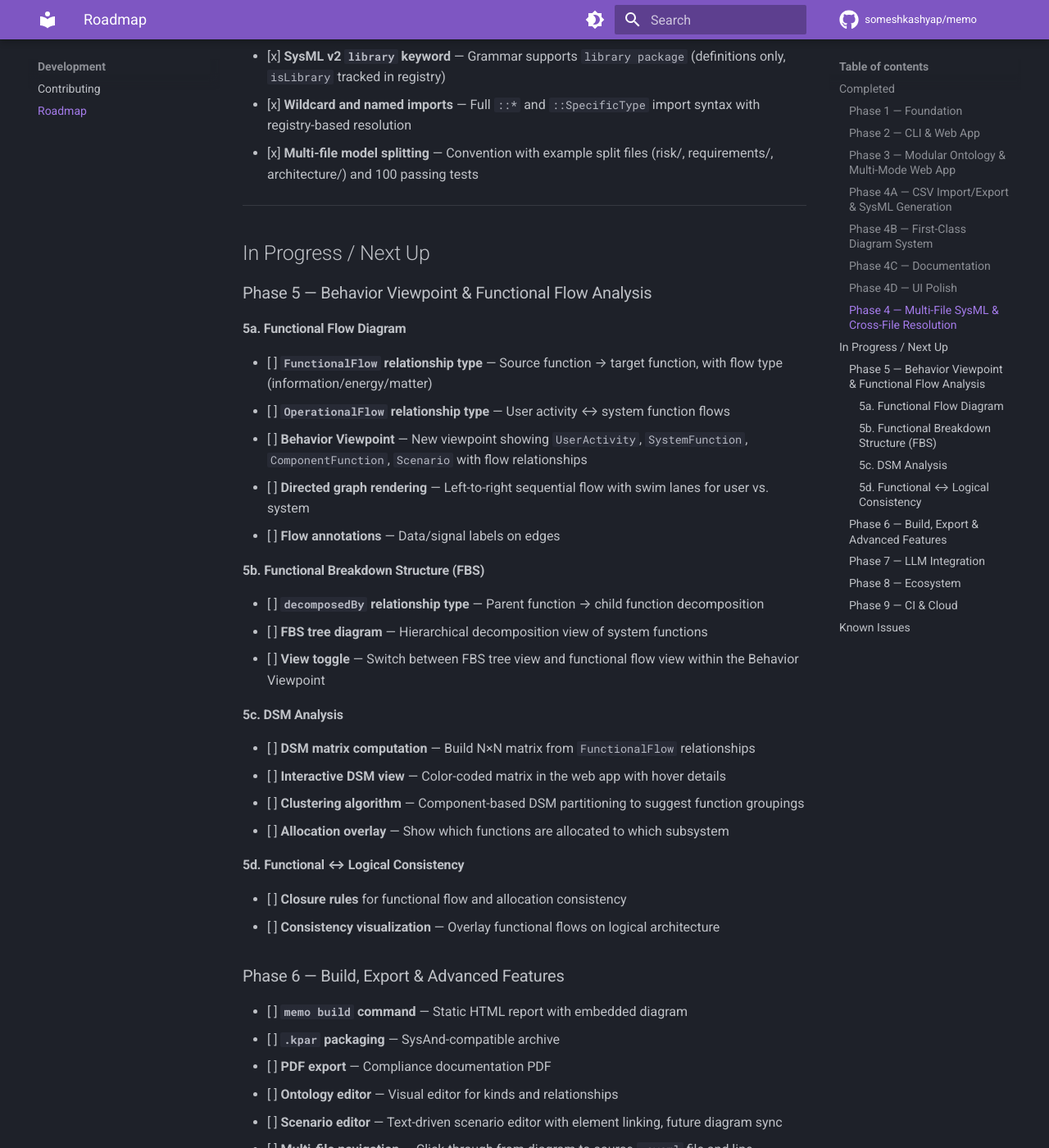
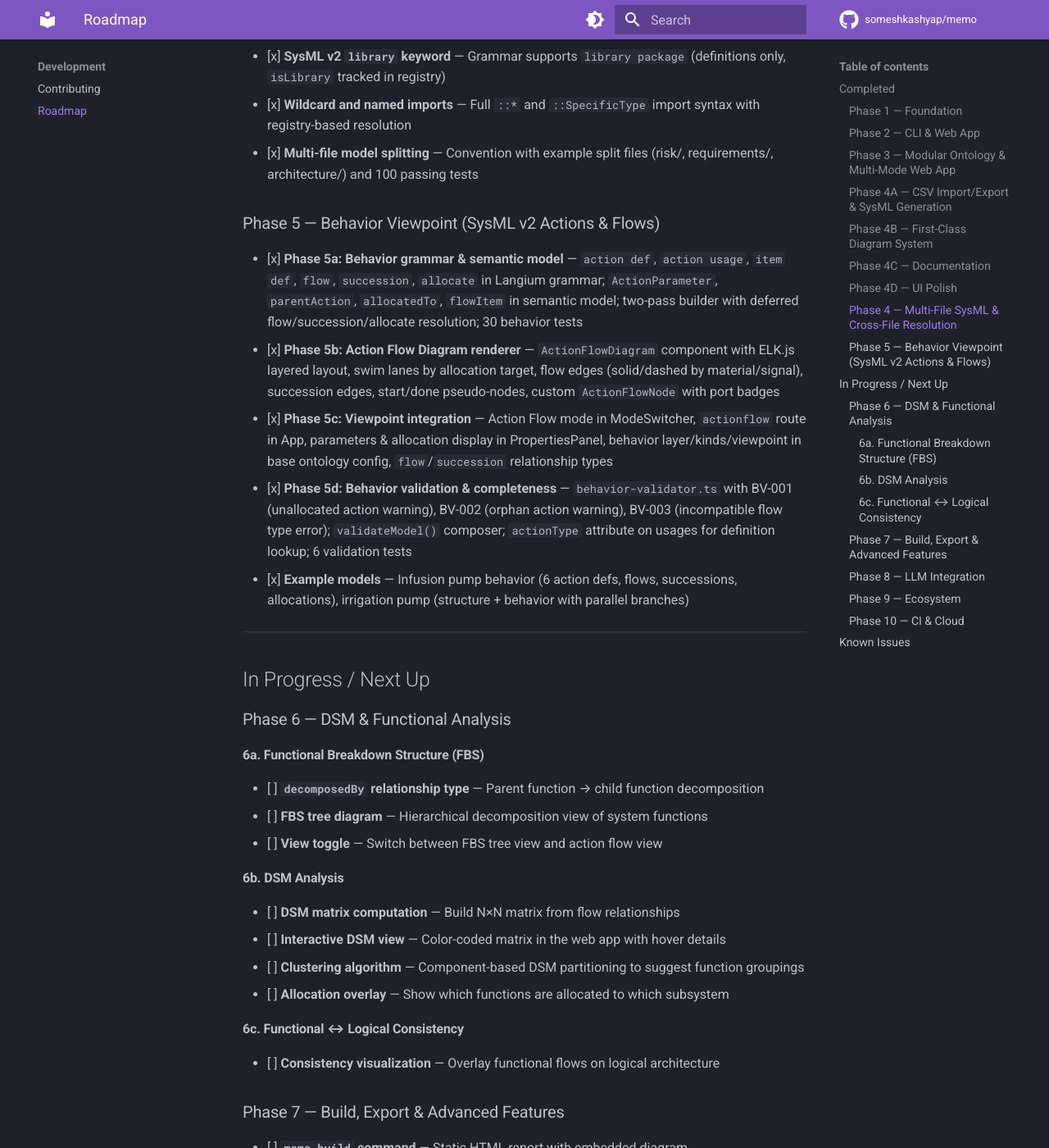
Before and after one commit to memoarchitect/memo-architect, an MkDocs documentation site: the page built from docs/development/roadmap.md, in a window 1280 px wide and 1400 px high, scrolled down 3608 px. Shown: the whole window at 82% size. Built offline with MkDocs 1.6.1 and Material for MkDocs 9.7.7, drawn with Linux system fonts in a browser that asks for light colours; comment, search, counter and statistics services are not loaded; some of the changed text lies outside the part shown.

Commit message:
docs: update roadmap — Phase 5 (Behavior Viewpoint) complete
Move Phase 5 to completed section with detailed sub-phase summaries.
Renumber subsequent phases (6→DSM, 7→Build/Export, 8→LLM, 9→Ecosystem,
10→CI/Cloud).

Co-Authored-By: Claude Opus 4.6 <noreply@anthropic.com>

```diff
--- a/docs/development/roadmap.md
+++ b/docs/development/roadmap.md
@@ -94,35 +94,35 @@
 - [x] **Wildcard and named imports** — Full `::*` and `::SpecificType` import syntax with registry-based resolution
 - [x] **Multi-file model splitting** — Convention with example split files (risk/, requirements/, architecture/) and 100 passing tests
 
+### Phase 5 — Behavior Viewpoint (SysML v2 Actions & Flows)
+
+- [x] **Phase 5a: Behavior grammar & semantic model** — `action def`, `action usage`, `item def`, `flow`, `succession`, `allocate` in Langium grammar; `ActionParameter`, `parentAction`, `allocatedTo`, `flowItem` in semantic model; two-pass builder with deferred flow/succession/allocate resolution; 30 behavior tests
+- [x] **Phase 5b: Action Flow Diagram renderer** — `ActionFlowDiagram` component with ELK.js layered layout, swim lanes by allocation target, flow edges (solid/dashed by material/signal), succession edges, start/done pseudo-nodes, custom `ActionFlowNode` with port badges
+- [x] **Phase 5c: Viewpoint integration** — Action Flow mode in ModeSwitcher, `actionflow` route in App, parameters & allocation display in PropertiesPanel, behavior layer/kinds/viewpoint in base ontology config, `flow`/`succession` relationship types
+- [x] **Phase 5d: Behavior validation & completeness** — `behavior-validator.ts` with BV-001 (unallocated action warning), BV-002 (orphan action warning), BV-003 (incompatible flow type error); `validateModel()` composer; `actionType` attribute on usages for definition lookup; 6 validation tests
+- [x] **Example models** — Infusion pump behavior (6 action defs, flows, successions, allocations), irrigation pump (structure + behavior with parallel branches)
+
 ---
 
 ## In Progress / Next Up
 
-### Phase 5 — Behavior Viewpoint & Functional Flow Analysis
+### Phase 6 — DSM & Functional Analysis
 
-#### 5a. Functional Flow Diagram
-- [ ] **`FunctionalFlow` relationship type** — Source function → target function, with flow type (information/energy/matter)
-- [ ] **`OperationalFlow` relationship type** — User activity ↔ system function flows
-- [ ] **Behavior Viewpoint** — New viewpoint showing `UserActivity`, `SystemFunction`, `ComponentFunction`, `Scenario` with flow relationships
-- [ ] **Directed graph rendering** — Left-to-right sequential flow with swim lanes for user vs. system
-- [ ] **Flow annotations** — Data/signal labels on edges
-
-#### 5b. Functional Breakdown Structure (FBS)
+#### 6a. Functional Breakdown Structure (FBS)
 - [ ] **`decomposedBy` relationship type** — Parent function → child function decomposition
 - [ ] **FBS tree diagram** — Hierarchical decomposition view of system functions
-- [ ] **View toggle** — Switch between FBS tree view and functional flow view within the Behavior Viewpoint
+- [ ] **View toggle** — Switch between FBS tree view and action flow view
 
-#### 5c. DSM Analysis
-- [ ] **DSM matrix computation** — Build N×N matrix from `FunctionalFlow` relationships
+#### 6b. DSM Analysis
+- [ ] **DSM matrix computation** — Build N×N matrix from flow relationships
 - [ ] **Interactive DSM view** — Color-coded matrix in the web app with hover details
 - [ ] **Clustering algorithm** — Component-based DSM partitioning to suggest function groupings
 - [ ] **Allocation overlay** — Show which functions are allocated to which subsystem
 
-#### 5d. Functional ↔ Logical Consistency
-- [ ] **Closure rules** for functional flow and allocation consistency
+#### 6c. Functional ↔ Logical Consistency
 - [ ] **Consistency visualization** — Overlay functional flows on logical architecture
 
-### Phase 6 — Build, Export & Advanced Features
+### Phase 7 — Build, Export & Advanced Features
 
 - [ ] **`memo build` command** — Static HTML report with embedded diagram
 - [ ] **`.kpar` packaging** — SysAnd-compatible archive
@@ -149,7 +149,7 @@
 - [ ] **External ontology imports** — OWL/JSON-LD/SysAnd ontology integration
 - [ ] **Import from EA/Cameo** — Migration tools from Enterprise Architect or Cameo
 
-### Phase 9 — CI & Cloud
+### Phase 10 — CI & Cloud
 
 - [ ] **CI integration** — `memo validate` returns exit code 1 on errors; GitHub Actions
 - [ ] **Cloud deployment** — Hosted version with user accounts
```
Also changed, not shown: other parts of docs/development/roadmap.md (+2 -2 lines).
